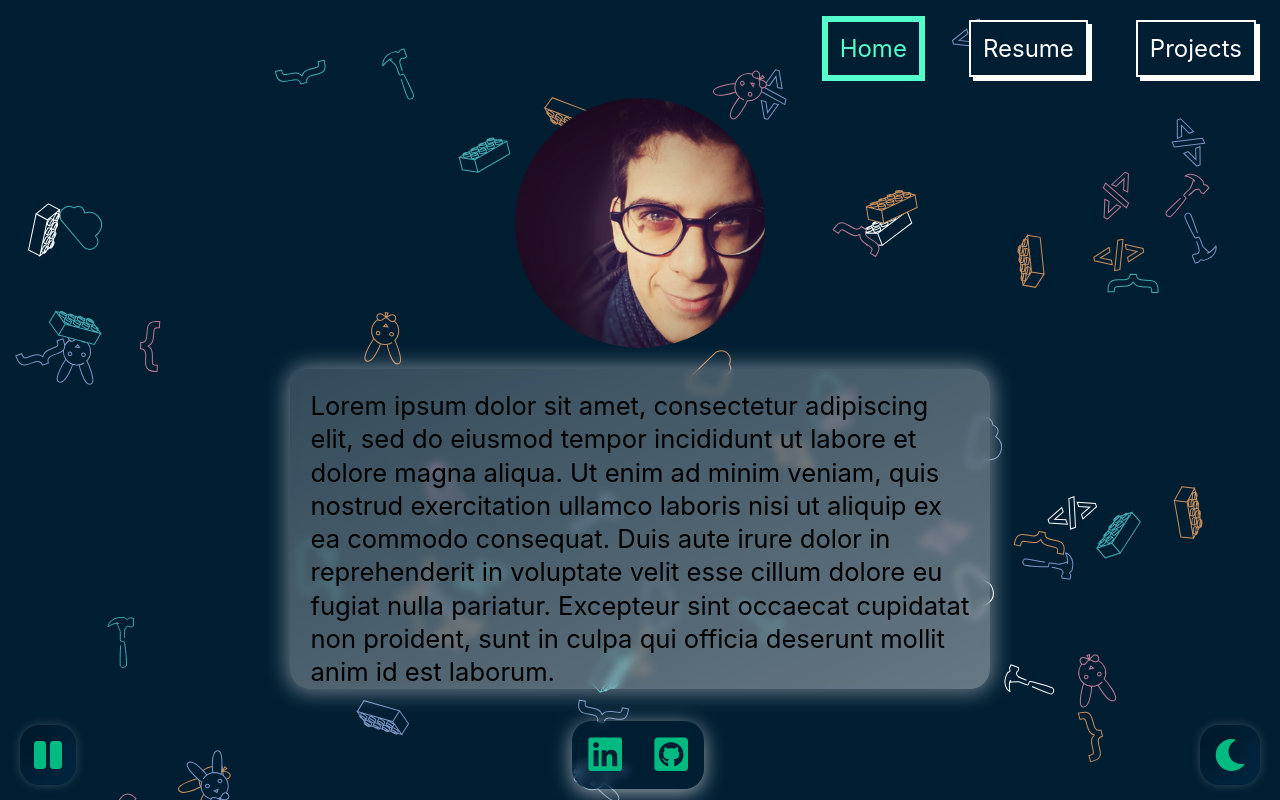
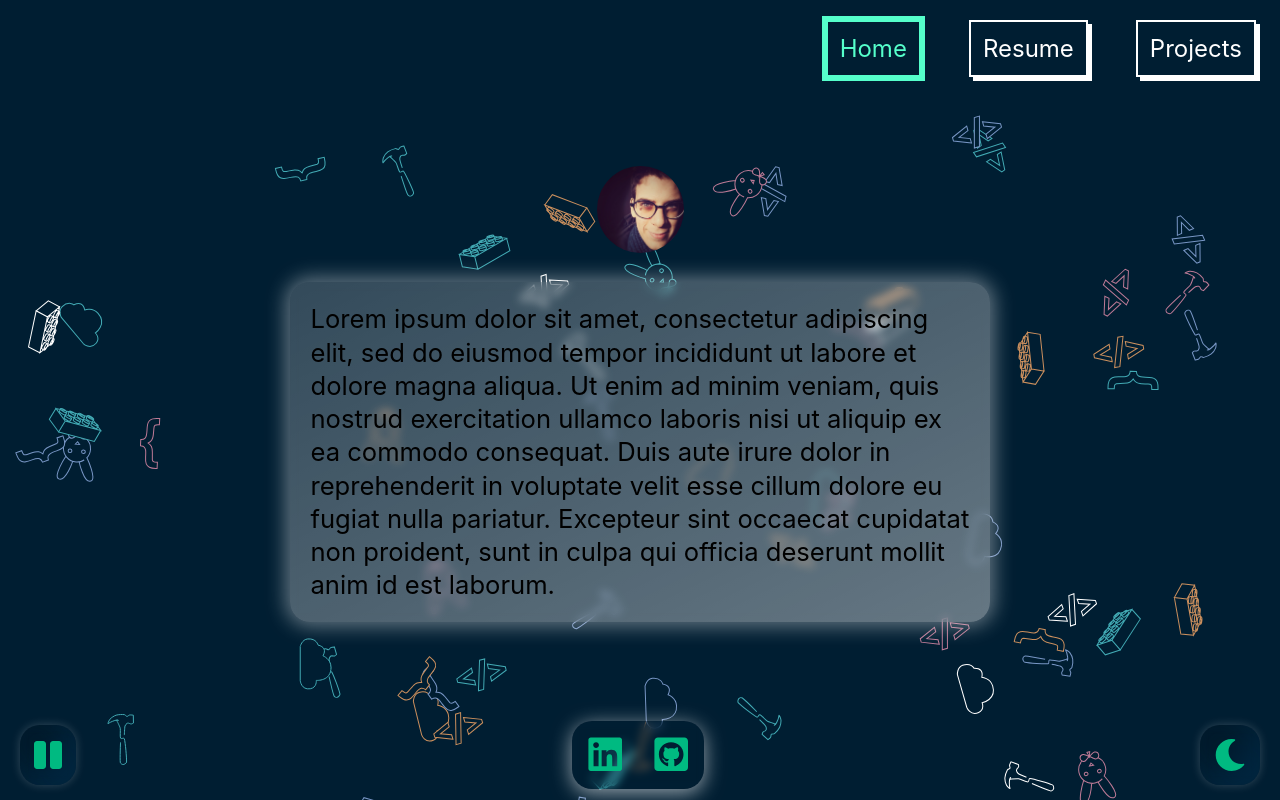
Before and after one commit to namfal/portfolio, a Vue app: page / in a window 1280 px wide. Built offline with nearby package versions, Linux system fonts and the light colour scheme.

Commit message:
changed the pic, refactored the layout and it now makes more sense and the text extends all the way down

```diff
--- a/src/views/Home.vue
+++ b/src/views/Home.vue
@@ -1,11 +1,14 @@
 <template>
 	<div class="container-home">
 		<Canvas :animation="animationPaused" :darkTheme="darkTheme"></Canvas>
-		<div class="pic"></div>
-		<div class="text">
+		<div class="pic-container">
+			<img src="../assets/nami.jpeg" alt="Picture of me">
+		</div>
+		<div class="text-container">
 			<p>
 				Lorem ipsum dolor sit amet, consectetur adipiscing elit, sed do eiusmod tempor incididunt ut labore et dolore magna aliqua. Ut enim ad minim veniam, quis nostrud exercitation ullamco laboris nisi ut aliquip ex ea commodo consequat. Duis aute irure dolor in reprehenderit in voluptate velit esse cillum dolore eu fugiat nulla pariatur. Excepteur sint occaecat cupidatat non proident, sunt in culpa qui officia deserunt mollit anim id est laborum.
 			</p>
+
 		</div>
 		</div>
 </template>
@@ -29,26 +32,43 @@ export default {
 		display: flex;
 		justify-content: center;
 		align-items: center;
-		flex-direction: column;
+		flex-direction: row;
+		position: relative;
+		flex-wrap: wrap;
 	}
 
-	.pic {
-		height: 35vmin;
-		width: 35vmin;
-		max-height: 250px;
-		max-width: 250px;
-		z-index: 2;
-		background-image: url("../assets/nami-pic.jpeg");
-		background-size: cover;
-		background-repeat: no-repeat;
-		border-radius: 50%;
-		background-position: center;
+	.pic-container, .text-container {
+		width: 100%;
+		height: 20%;
+		position: relative;
+		display: flex;
+		justify-content: center;
+		align-items: center;
 	}
 
-	.text {
-		width: 90%;
-		max-height: 40vmin;
+	.pic-container {
+		height: 20%;
+	}
+
+	.text-container {
+		height: 80%;
+	}
+
+	.pic-container img {
+		height: 100%;
+		max-height: 90vw;
+		position: absolute;
+
+		border-radius: 50%;
+		padding: 5px;
+	}
+
+	.text-container p {
+		width: 80%;
+		max-height: 90%;
 		max-width: 700px;
+		position: absolute;
+
 		font-size: 1.6em;
 		z-index: 2;
 		margin: 0.8em;
@@ -61,28 +81,23 @@ export default {
 		-webkit-backdrop-filter: blur(4px);
 		backdrop-filter: blur(4px);
 	}
-
-	@media screen and (max-height: 600px) {
-		.pic {
-			height: 14vmin;
-			width: 14vmin;
-		}
-
-		.text {
-			font-size: 1.4em;
-			max-height: 33vmin;
+	@media screen and (min-width: 700px) {
+		.container-home {
+			padding: 5% 0;
 		}
 	}
 
-	@media screen and (max-width: 420px) {
-		.text {
-			font-size: 1.2em;
+	@media screen and (max-width: 370px), (max-height: 530px) {
+		.text-container p {
+			font-size: 1.4em;
 		}
-	}
 
-	@media screen and (max-height: 315px) {
-		.pic {
-			display: none;
+		.pic-container {
+			height: 30%;
+		}
+
+		.text-container {
+			height: 60%;
 		}
 	}
 </style>
```
Also changed, not shown: src/assets/nami-pic.jpeg (deleted), src/assets/nami.jpeg (added).
